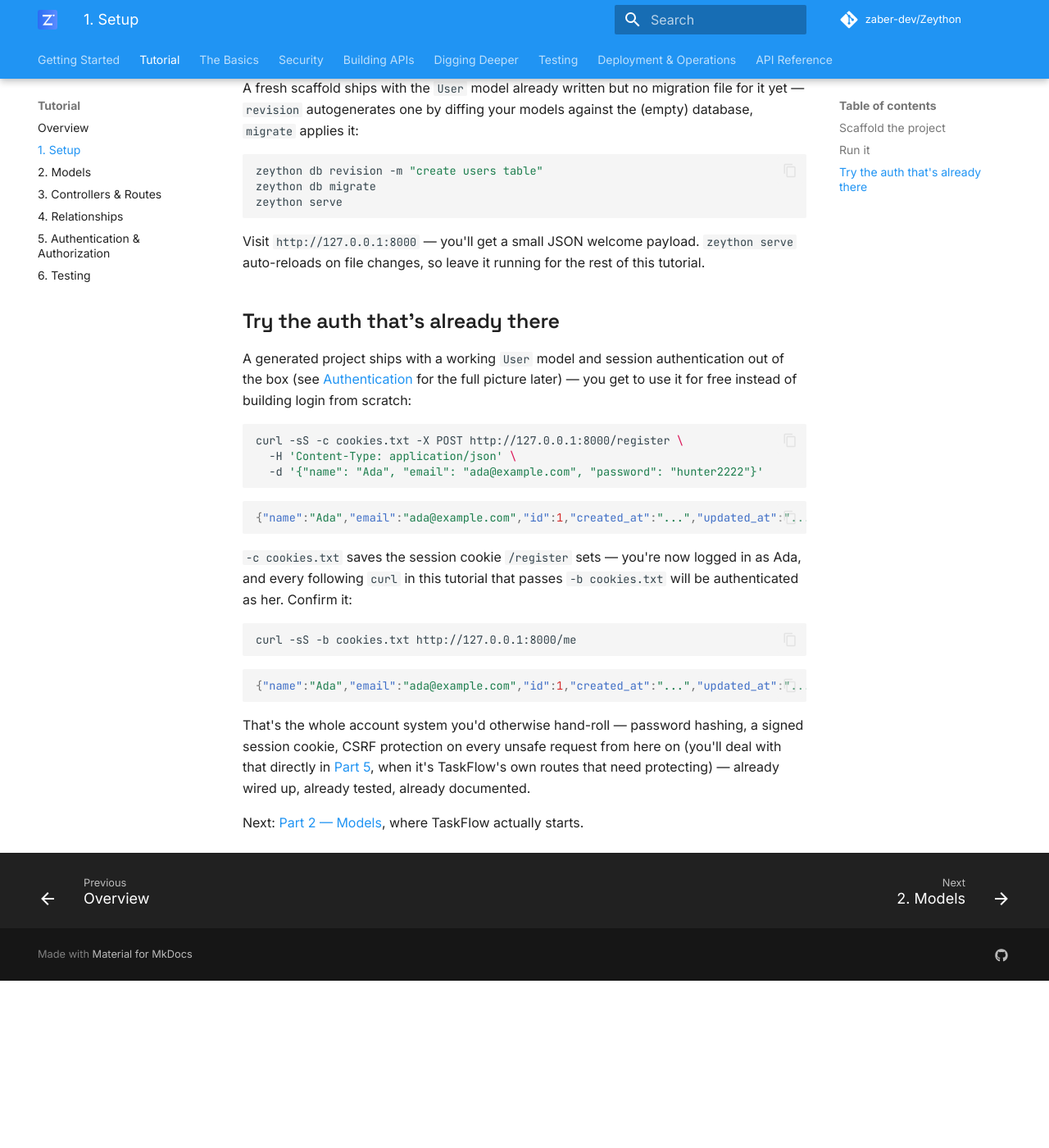
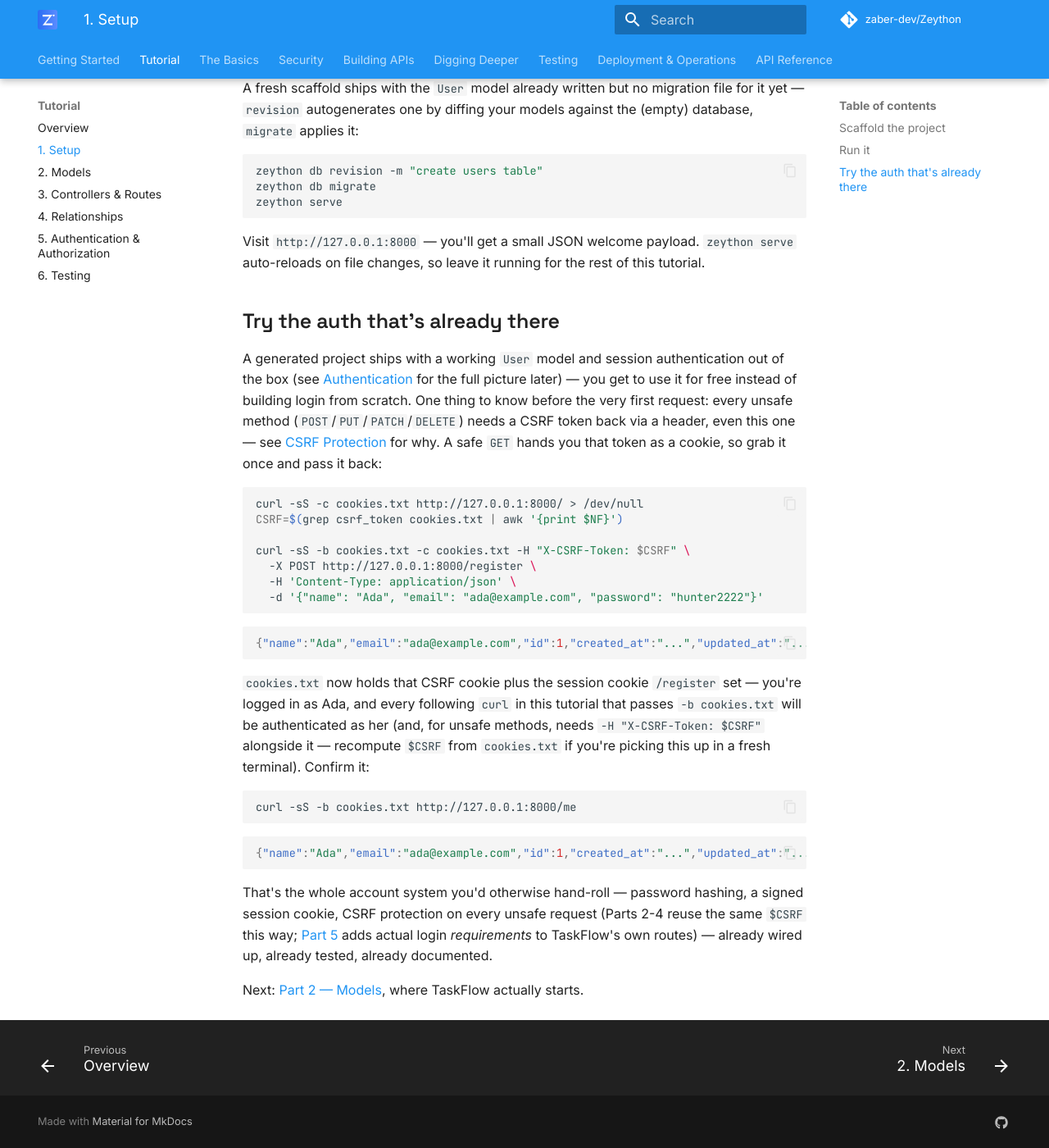
Before and after one commit to zaber-dev/Zeython, an MkDocs documentation site: the page built from docs/tutorial-1-setup.md, in a window 1280 px wide and 1400 px high, scrolled down 1128 px. Shown: the whole window at 82% size. Built offline with MkDocs 1.6.1 and Material for MkDocs 9.7.7, drawn with Linux system fonts in a browser that asks for light colours; comment, search, counter and statistics services are not loaded; before the commit the page ends 2324 px from its top, so only the background shows below that.

Commit message:
Fix CI smoke test and tutorial docs for CSRF's blanket protection
The login-CSRF gap fix made CsrfMiddleware protect every unsafe request
regardless of whether a session cookie exists yet, closing a real hole
(a cross-site page could otherwise force a login/register). It also
silently broke every curl example that POSTs without first priming a
CSRF cookie via a GET -- including the CI scaffold-smoke-test's own
/register, /api/token calls (main's CI has been red since that fix
landed) and the getting-started guide plus most of the six-part
tutorial (Parts 1-5), which predate it and were never re-verified
against the new behavior.

Confirmed against a live scaffolded server: a bare POST to /register,
/posts, or even a nonexistent route now returns 403 before routing ever
runs, not 201/404 as the docs claimed. Fixed by priming a CSRF cookie
via a GET first and passing it back via X-CSRF-Token everywhere an
unsafe request follows, matching the pattern csrf.md and the CI script
already used correctly for routes downstream of /register.

````diff
--- a/docs/tutorial-1-setup.md
+++ b/docs/tutorial-1-setup.md
@@ -71,10 +71,18 @@ rest of this tutorial.
 A generated project ships with a working `User` model and session
 authentication out of the box (see [Authentication](authentication.md)
 for the full picture later) — you get to use it for free instead of
-building login from scratch:
+building login from scratch. One thing to know before the very first
+request: every unsafe method (`POST`/`PUT`/`PATCH`/`DELETE`) needs a CSRF
+token back via a header, even this one — see [CSRF Protection](csrf.md)
+for why. A safe `GET` hands you that token as a cookie, so grab it once
+and pass it back:
 
 ```bash
-curl -sS -c cookies.txt -X POST http://127.0.0.1:8000/register \
+curl -sS -c cookies.txt http://127.0.0.1:8000/ > /dev/null
+CSRF=$(grep csrf_token cookies.txt | awk '{print $NF}')
+
+curl -sS -b cookies.txt -c cookies.txt -H "X-CSRF-Token: $CSRF" \
+  -X POST http://127.0.0.1:8000/register \
   -H 'Content-Type: application/json' \
   -d '{"name": "Ada", "email": "ada@example.com", "password": "hunter2222"}'
 ```
@@ -83,9 +91,12 @@ curl -sS -c cookies.txt -X POST http://127.0.0.1:8000/register \
 {"name":"Ada","email":"ada@example.com","id":1,"created_at":"...","updated_at":"...","is_deleted":false,"deleted_at":null}
 ```
 
-`-c cookies.txt` saves the session cookie `/register` sets — you're now
-logged in as Ada, and every following `curl` in this tutorial that
-passes `-b cookies.txt` will be authenticated as her. Confirm it:
+`cookies.txt` now holds that CSRF cookie plus the session cookie
+`/register` set — you're logged in as Ada, and every following `curl` in
+this tutorial that passes `-b cookies.txt` will be authenticated as her
+(and, for unsafe methods, needs `-H "X-CSRF-Token: $CSRF"` alongside it —
+recompute `$CSRF` from `cookies.txt` if you're picking this up in a fresh
+terminal). Confirm it:
 
 ```bash
 curl -sS -b cookies.txt http://127.0.0.1:8000/me
@@ -97,9 +108,9 @@ curl -sS -b cookies.txt http://127.0.0.1:8000/me
 
 That's the whole account system you'd otherwise hand-roll — password
 hashing, a signed session cookie, CSRF protection on every unsafe
-request from here on (you'll deal with that directly in
-[Part 5](tutorial-5-auth.md), when it's TaskFlow's own routes that need
-protecting) — already wired up, already tested, already documented.
+request (Parts 2-4 reuse the same `$CSRF` this way; [Part 5](tutorial-5-auth.md)
+adds actual login *requirements* to TaskFlow's own routes) — already
+wired up, already tested, already documented.
 
 Next: [Part 2 — Models](tutorial-2-models.md), where TaskFlow actually
 starts.
````
Also changed, not shown: docs/getting-started.md (+8 -2 lines), docs/tutorial-2-models.md (+4 -2 lines), docs/tutorial-3-controllers.md (+7 -5 lines), docs/tutorial-4-relationships.md (+2 -2 lines), docs/tutorial-5-auth.md (+4 -3 lines), 1 other file.
